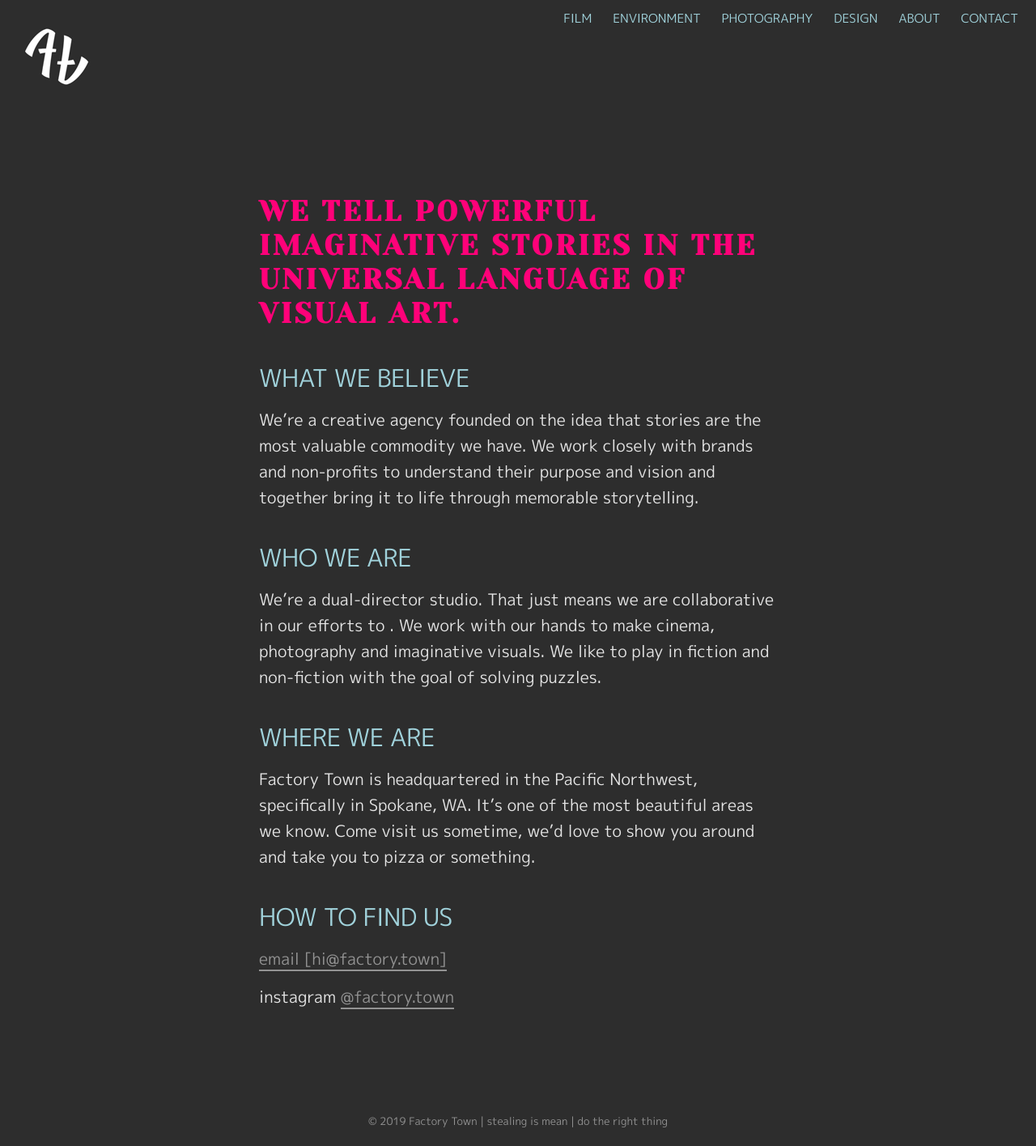
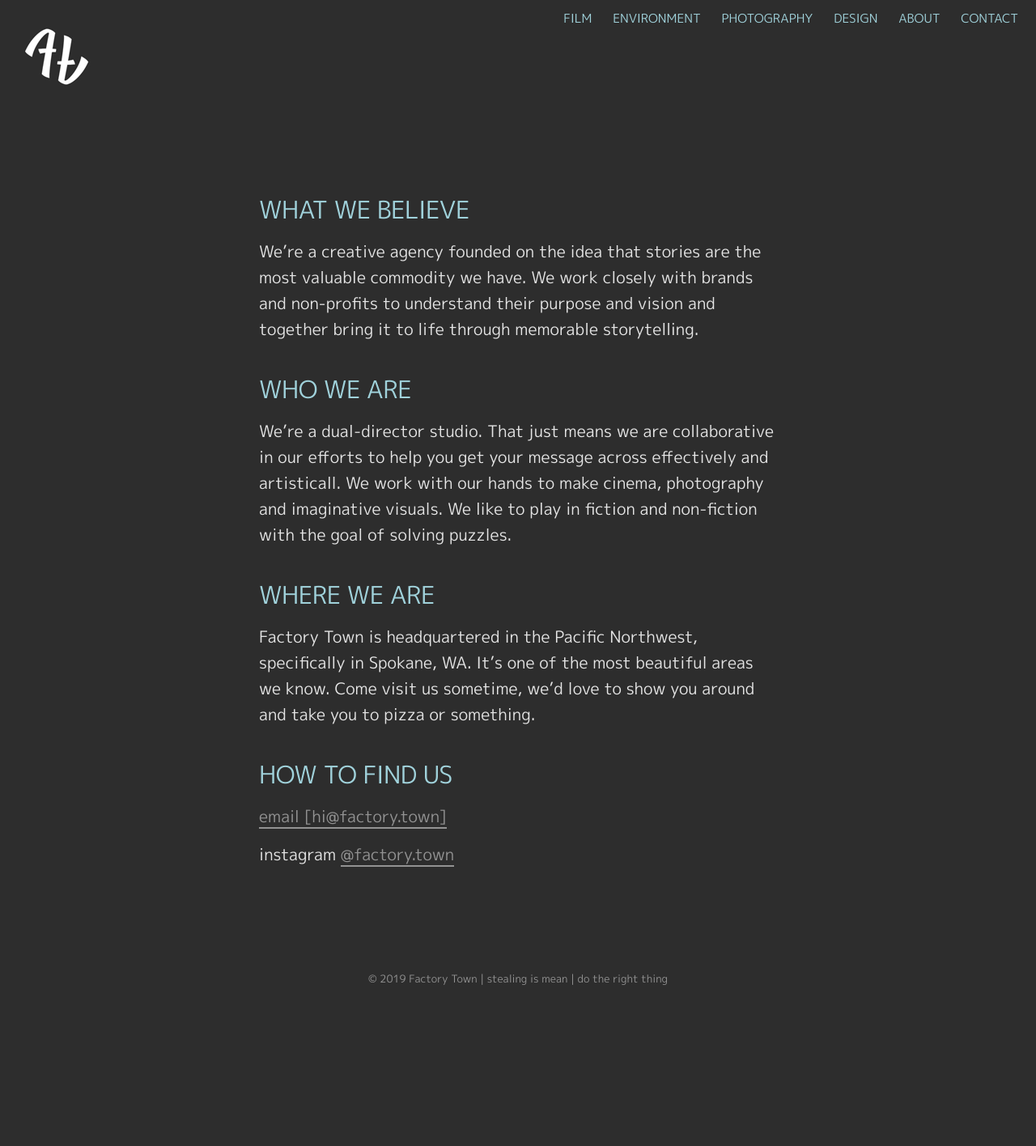
Before and after one commit to factorytown/factorytown.github.io, a Jekyll site: the page built from _pages/about.md, in a window 1280 px wide. Shown: the whole page at 81% size. Built offline with Jekyll 4.4.1, drawn with Linux system fonts in a browser that asks for light colours; nearby versions of some CDN libraries; after the commit the page ends 1240 px from its top, so only the background shows below that.

Commit message:
Updated About

```diff
--- a/_pages/about.md
+++ b/_pages/about.md
@@ -1,8 +1,6 @@
 ---
 title: About Us
 ---
-
-## **WE TELL POWERFUL IMAGINATIVE STORIES IN THE UNIVERSAL LANGUAGE OF VISUAL ART.**
 
 ### WHAT WE BELIEVE
 
@@ -10,7 +8,7 @@
 
 ### WHO WE ARE
 
-We're a dual-director studio. That just means we are collaborative in our efforts to . We work with our hands to make cinema, photography and imaginative visuals. We like to play in fiction and non-fiction with the goal of solving puzzles.
+We're a dual-director studio. That just means we are collaborative in our efforts to help you get your message across effectively and artisticall. We work with our hands to make cinema, photography and imaginative visuals. We like to play in fiction and non-fiction with the goal of solving puzzles.
 
 ### WHERE WE ARE
 
```
